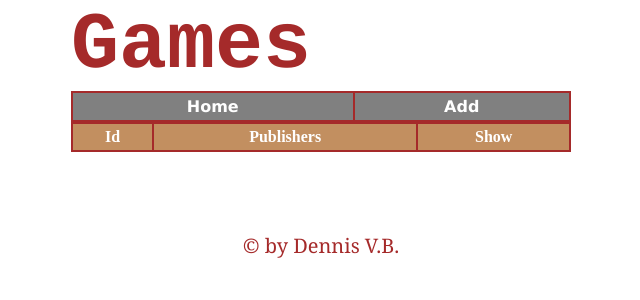
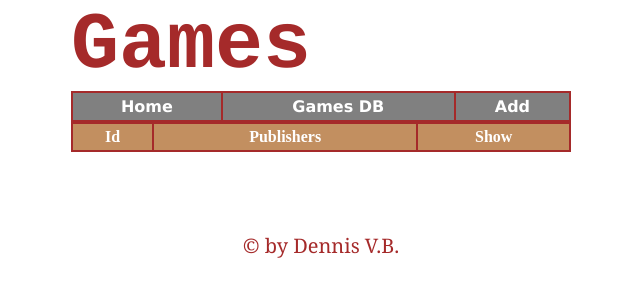
Before and after one commit to DennisVBlanken/Kalender, a PHP site: page /games in a window 1280 px wide. Shown: the top 300 px of the page, without its empty margins (319-959 px from the left). Run offline with PHP 8.4, Linux system fonts and the light colour scheme; data that the repository does not hold is empty; some libraries are stand-ins or nearby versions.

Commit message:
Fixed the taskbar

```diff
--- a/view/Games/Add.php
+++ b/view/Games/Add.php
@@ -9,7 +9,8 @@
 	<header>
 		<h1>Games</h1>
         <table>
-    <th class="taskbar"><a class="taskbar" href="/Games-opdracht/Games">Home</a></th>
+    <th class="taskbar"><a class="taskbar" href="/Games-opdracht">Home</a></th>
+    <th class="taskbar"><a class="taskbar" href="/Games-opdracht/Games">Games DB</a></th>
     <th class="taskbar"><a class="taskbar" href="/Games-opdracht/Games/Add">Add</a></th>
         </table>
 	</header>
--- a/view/Games/Edit.php
+++ b/view/Games/Edit.php
@@ -9,7 +9,8 @@
 	<header>
 		<h1>Games</h1>
         <table>
-    <th class="taskbar"><a class="taskbar" href="/Games-opdracht/Games">Home</a></th>
+    <th class="taskbar"><a class="taskbar" href="/Games-opdracht">Home</a></th>
+    <th class="taskbar"><a class="taskbar" href="/Games-opdracht/Games">Games DB</a></th>
     <th class="taskbar"><a class="taskbar" href="/Games-opdracht/Games/Add">Add</a></th>
         </table>
 	</header>
--- a/view/Games/Show.php
+++ b/view/Games/Show.php
@@ -9,7 +9,8 @@
 	<header>
 		<h1>Games</h1>
         <table>
-    <th class="taskbar"><a class="taskbar" href="/Games-opdracht/Games">Home</a></th>
+    <th class="taskbar"><a class="taskbar" href="/Games-opdracht">Home</a></th>
+    <th class="taskbar"><a class="taskbar" href="/Games-opdracht/Games">Games DB</a></th>
     <th class="taskbar"><a class="taskbar" href="/Games-opdracht/Games/Add">Add</a></th>
         </table>
 	</header>
--- a/view/Games/index.php
+++ b/view/Games/index.php
@@ -8,7 +8,8 @@
 	<header>
 		<h1>Games</h1>
         <table>
-    <th class="taskbar"><a class="taskbar" href="/Games-opdracht/Games">Home</a></th>
+    <th class="taskbar"><a class="taskbar" href="/Games-opdracht">Home</a></th>
+    <th class="taskbar"><a class="taskbar" href="/Games-opdracht/Games">Games DB</a></th>
     <th class="taskbar"><a class="taskbar" href="/Games-opdracht/Games/Add">Add</a></th>
         </table>
 	</header>
--- a/view/index.php
+++ b/view/index.php
@@ -8,6 +8,7 @@
 	<header>
 		<h1>Framework</h1>
         <table>
+    <th class="taskbar"><a class="taskbar" href="/Games-opdracht">Home</a></th>
     <th class="taskbar"><a class="taskbar" href="/Games-opdracht/Games">Games DB</a></th>
         </table>
 	</header>
```
